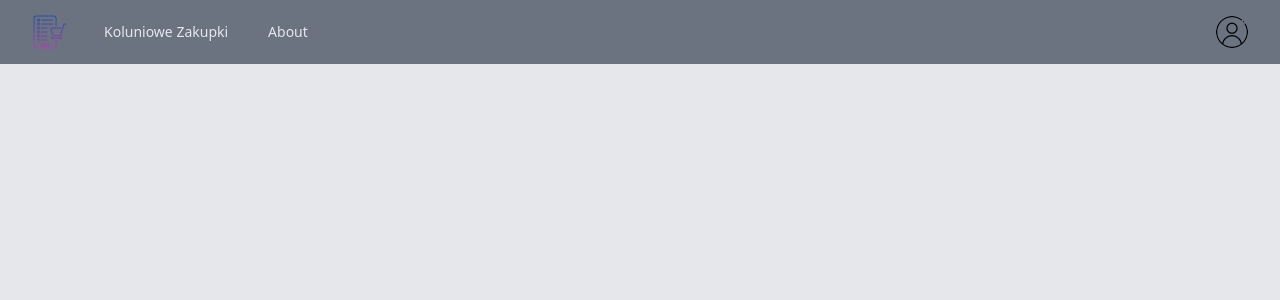
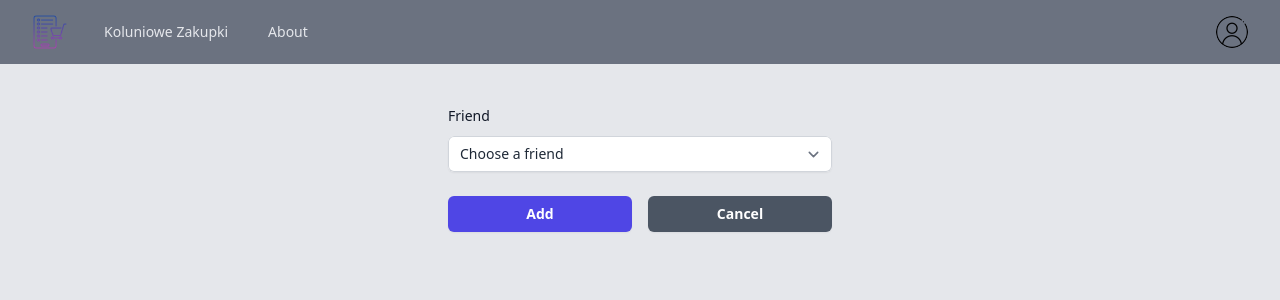
Before and after one commit to sslota/koluniowe-zakupki, a React (Create React App) app in the folder frontend/: page /group-make in a window 1280 px wide. Shown: the top 300 px of the page. Built offline with nearby package versions, Linux system fonts and the light colour scheme.

Commit message:
add-friend and make-group views

```diff
--- a/frontend/src/App.js
+++ b/frontend/src/App.js
@@ -7,6 +7,8 @@ import SignUp from "./components/authentications/SignUp";
 import ListAdd from "./components/lists/ListAdd";
 import Profile from "./components/socials/Profile";
 import Friends from "./components/socials/Friends";
+import FriendAdd from "./components/socials/FriendAdd";
+import GroupMake from "./components/socials/GroupMake";
 
 function App() {
   return (
@@ -17,6 +19,8 @@ function App() {
       <Route path="/list-add" element={<ListAdd />} />
       <Route path="/profile" element={<Profile />} />
       <Route path="/friend" element={<Friends />} />
+      <Route path="/friend-add" element={<FriendAdd />} />
+      <Route path="/group-make" element={<GroupMake />} />
       <Route path="/sign-in" element={<SignIn />} />
       <Route path="/sign-up" element={<SignUp />} />
     </Routes>
--- /dev/null
+++ b/frontend/src/components/socials/FriendAdd.js
@@ -0,0 +1,52 @@
+import React from "react";
+
+function FriendAdd() {
+  const handleSubmit = (event) => {};
+
+  return (
+    <div className="mt-10 sm:mx-auto sm:w-full sm:max-w-sm">
+      <form
+        className="space-y-6"
+        action="#"
+        method="POST"
+        onSubmit={handleSubmit}
+      >
+        <div>
+          <label
+            htmlFor="name"
+            className="block text-sm font-medium leading-6 text-gray-900"
+          >
+            Name
+          </label>
+          <div className="mt-2">
+            <input
+              id="name"
+              name="name"
+              type="name"
+              autoComplete="name"
+              required
+              className="block w-full rounded-md border-0 py-1.5 text-gray-900 shadow-sm ring-1 ring-inset ring-gray-300 placeholder:text-gray-400 focus:ring-2 focus:ring-inset focus:ring-indigo-600 sm:text-sm sm:leading-6"
+            />
+          </div>
+        </div>
+
+        <a href="/friend" className=" flex space-x-4">
+          <button
+            type="submit"
+            className="flex w-full justify-center rounded-md bg-indigo-600 px-3 py-1.5 text-sm font-semibold leading-6 text-white shadow-sm hover:bg-indigo-500 focus-visible:outline focus-visible:outline-2 focus-visible:outline-offset-2 focus-visible:outline-indigo-600"
+          >
+            Add
+          </button>
+          <button
+            type="button"
+            className="flex w-full justify-center rounded-md bg-gray-600 px-3 py-1.5 text-sm font-semibold leading-6 text-white shadow-sm hover:bg-gray-500 focus-visible:outline focus-visible:outline-2 focus-visible:outline-offset-2 focus-visible:outline-indigo-600"
+          >
+            Cancel
+          </button>
+        </a>
+      </form>
+    </div>
+  );
+}
+
+export default FriendAdd;
--- /dev/null
+++ b/frontend/src/components/socials/GroupMake.js
@@ -0,0 +1,81 @@
+import React from "react";
+import { useState } from "react";
+
+function GroupMake() {
+  const Friends = [
+    { id: 1, name: "Friend1" },
+    { id: 2, name: "Friend2" },
+    { id: 3, name: "Friend3" },
+  ];
+
+  const [selectedFriend, setSelectedFriend] = useState(null);
+
+  const handleSubmit = (event) => {};
+
+  const handleFriendSelect = (friend) => {
+    setSelectedFriend(friend);
+  };
+
+  return (
+    <div className="mt-10 sm:mx-auto sm:w-full sm:max-w-sm">
+      <form
+        className="space-y-6"
+        action="#"
+        method="POST"
+        onSubmit={handleSubmit}
+      >
+        <div>
+          <label
+            htmlFor="friend"
+            className="block text-sm font-medium leading-6 text-gray-900"
+          >
+            Friend
+          </label>
+          <div className="mt-2">
+            <select
+              id="friend"
+              name="friend"
+              autoComplete="friend"
+              required
+              value={selectedFriend ? selectedFriend.id : ""}
+              onChange={(e) =>
+                handleFriendSelect(
+                  Friends.find(
+                    (friend) => friend.id === parseInt(e.target.value)
+                  )
+                )
+              }
+              className="block w-full rounded-md border-0 py-1.5 text-gray-800 shadow-sm ring-1 ring-inset ring-gray-300 focus:ring-2 focus:ring-inset focus:ring-indigo-600 sm:text-sm sm:leading-6"
+            >
+              <option value="" disabled hidden>
+                Choose a friend
+              </option>
+              {Friends.map((friend) => (
+                <option key={friend.id} value={friend.id}>
+                  {friend.name}
+                </option>
+              ))}
+            </select>
+          </div>
+        </div>
+
+        <a href="/friend" className=" flex space-x-4">
+          <button
+            type="submit"
+            className="flex w-full justify-center rounded-md bg-indigo-600 px-3 py-1.5 text-sm font-semibold leading-6 text-white shadow-sm hover:bg-indigo-500 focus-visible:outline focus-visible:outline-2 focus-visible:outline-offset-2 focus-visible:outline-indigo-600"
+          >
+            Add
+          </button>
+          <button
+            type="button"
+            className="flex w-full justify-center rounded-md bg-gray-600 px-3 py-1.5 text-sm font-semibold leading-6 text-white shadow-sm hover:bg-gray-500 focus-visible:outline focus-visible:outline-2 focus-visible:outline-offset-2 focus-visible:outline-indigo-600"
+          >
+            Cancel
+          </button>
+        </a>
+      </form>
+    </div>
+  );
+}
+
+export default GroupMake;
```
